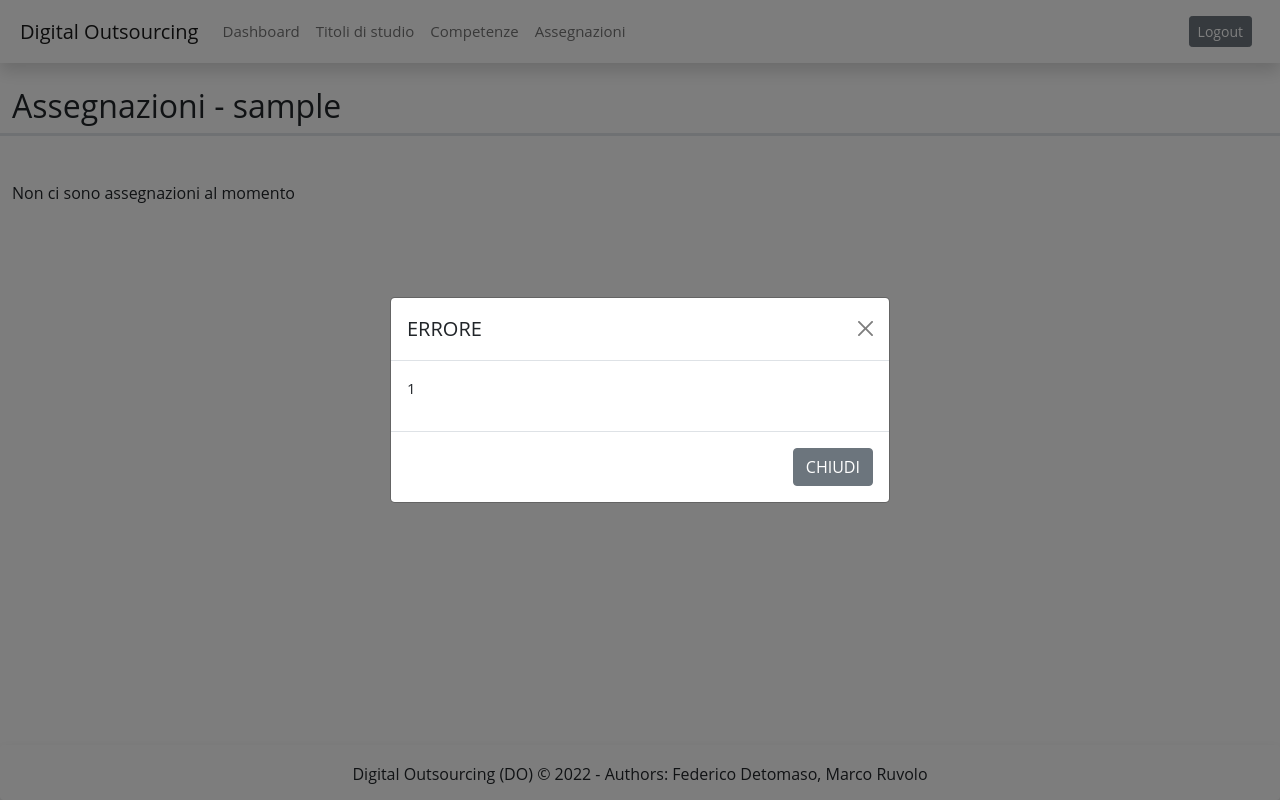
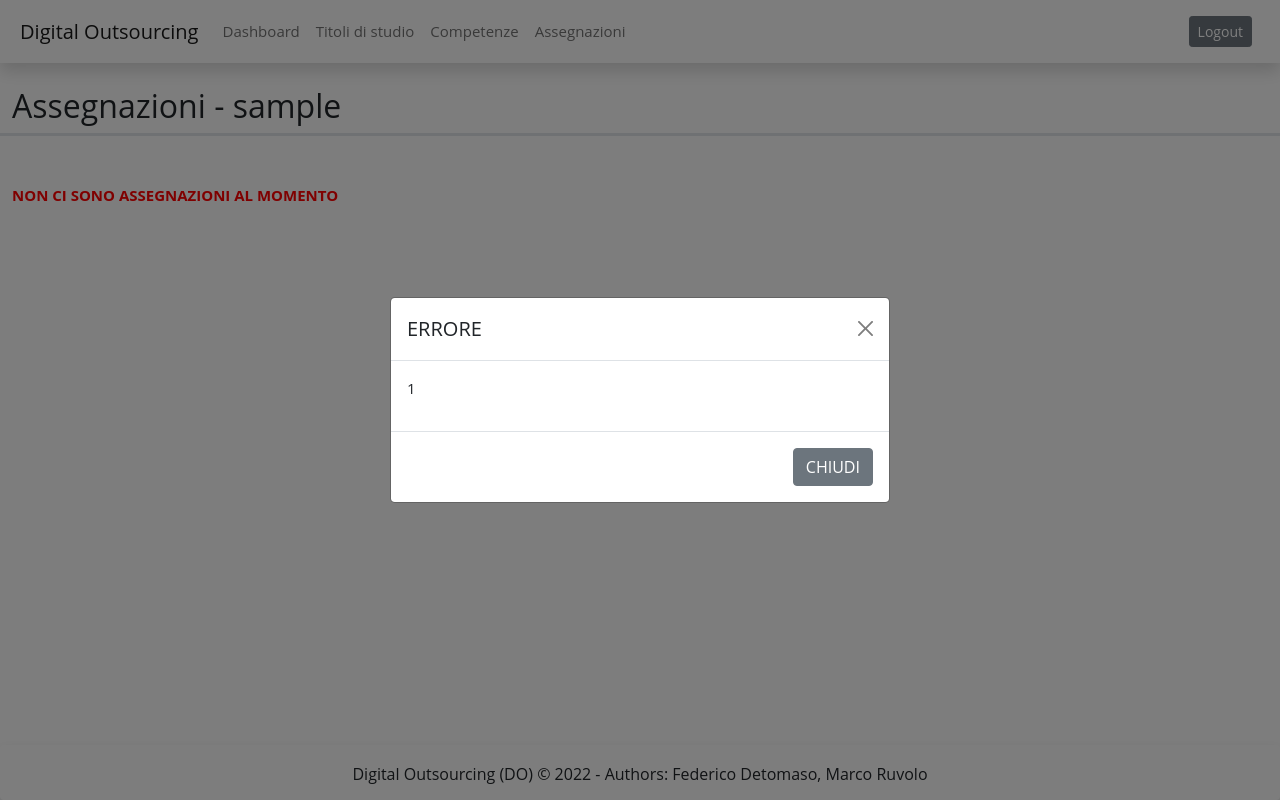
Before and after one commit to mrcruv/ltw, a PHP site: page /assegnazioni.php?err=1 in a window 1280 px wide. Run offline with PHP 8.4, Linux system fonts and the light colour scheme; the visitor is signed in with stand-in values (Sample User, id 1); data that the repository does not hold is empty.

Commit message:
Update assegnazioni.php
fix messaggio empty

```diff
--- a/assegnazioni.php
+++ b/assegnazioni.php
@@ -208,7 +208,7 @@ endif;
             $rowCount = 0;
             $bootstrapColWidth = 12 / $numOfCols;
             if (!is_array($array) or $n <= 0) { ?>
-                <h6>Non ci sono assegnazioni al momento</h6>
+                <p class="empty">Non ci sono assegnazioni al momento</p>
                 <?php
             } else {
                 for ($i = 0; $i < $n; $i += 1) { ?>
```
